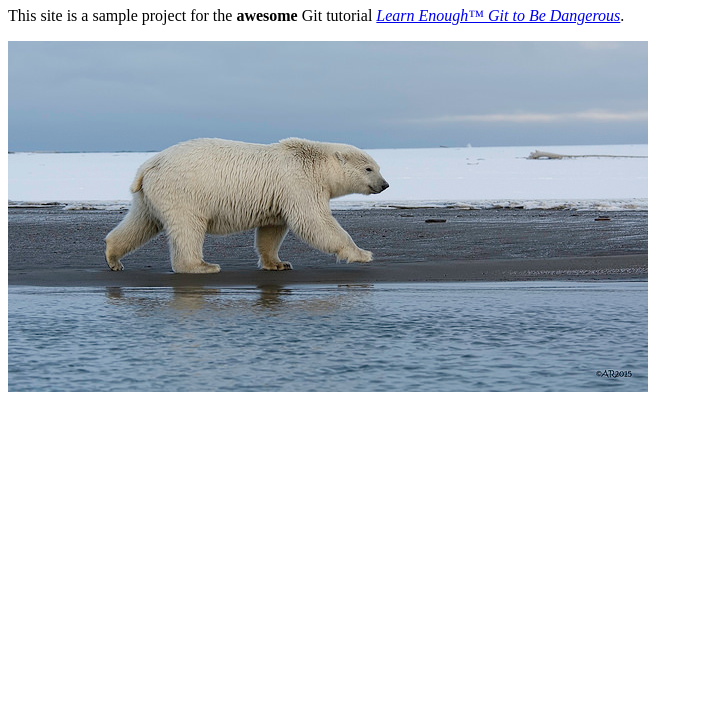
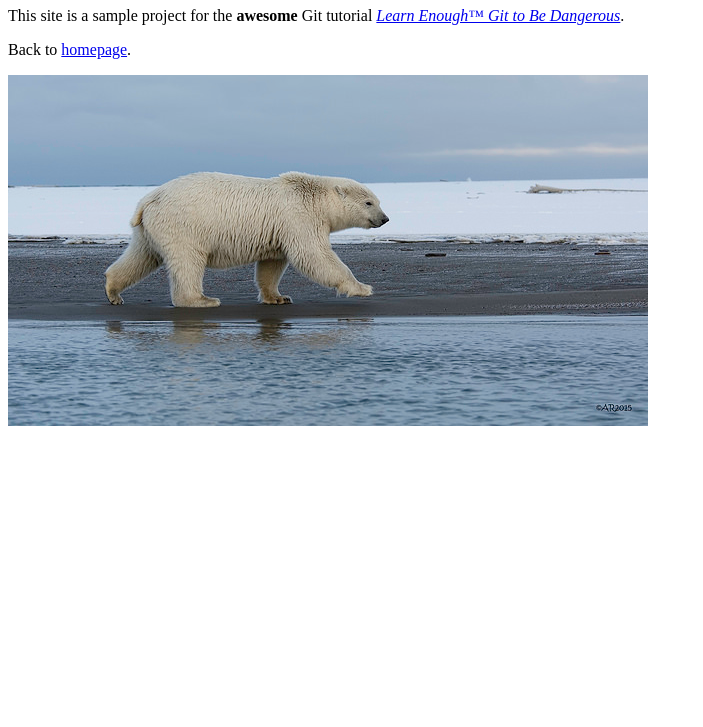
Before and after one commit to AlexHunter95/website, a plain HTML site: page about.html in a window 1280 px wide. Shown: the part 73-800 px from the top of the page, without its empty margins (0-703 px from the left). Drawn offline with Linux system fonts and the light colour scheme.

Commit message:
Add link back to index.html

```diff
--- a/about.html
+++ b/about.html
@@ -9,6 +9,9 @@
 		<p>
 			This site is a sample project for the <strong>awesome</strong> Git tutorial <a href="http://learnenough.com/git-tutorial"><em>Learn Enough™ Git to Be Dangerous</em></a>.
 		</p>
+		<p>
+			Back to <a href="index.html">homepage</a>.
+		</p>
 		<a href="https://www.flickr.com/photos/puliarfanita/22959238329">
 			<img src="images/polar_bear.jpg" alt="Polar Bear">
 		</a>
```
